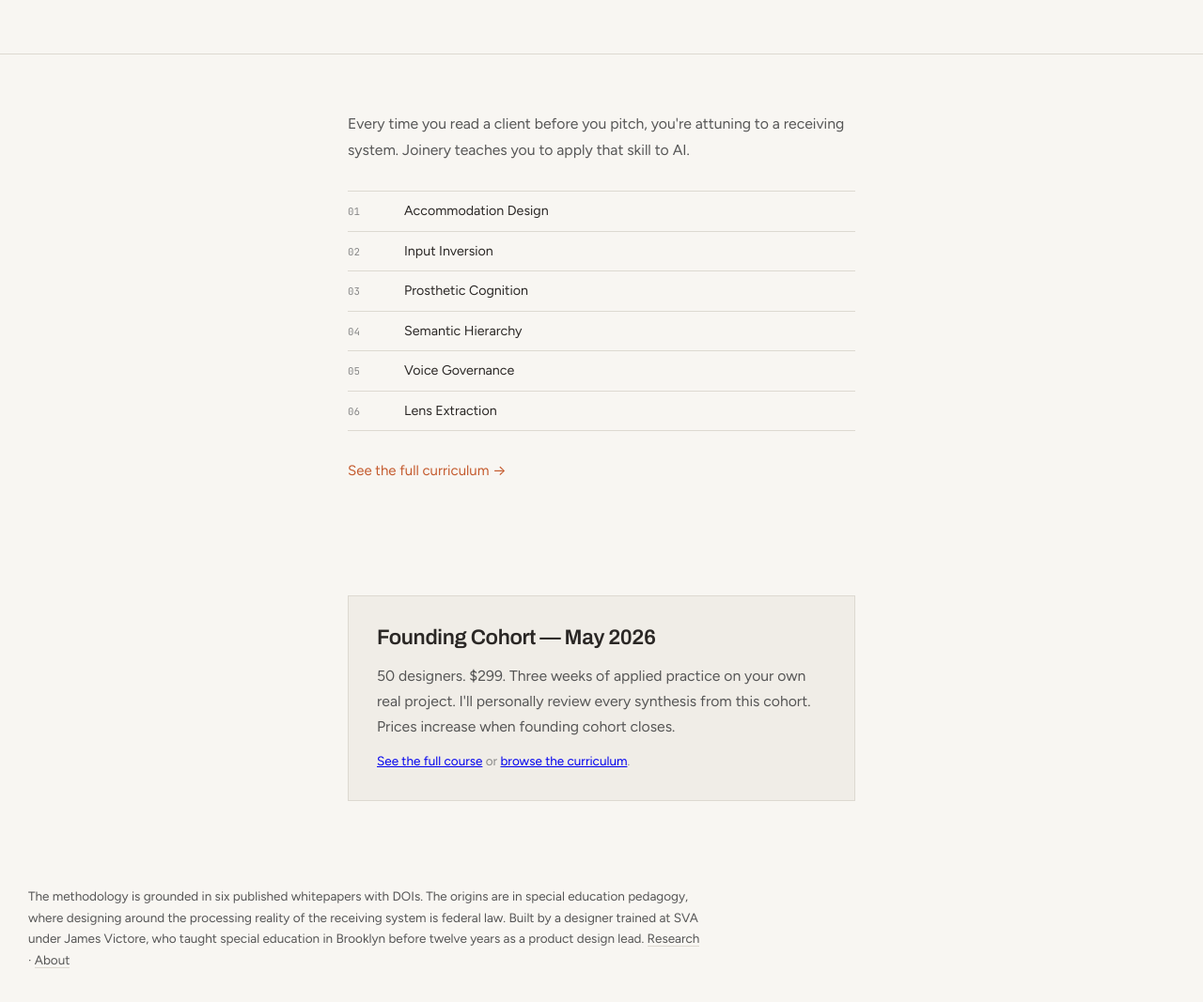
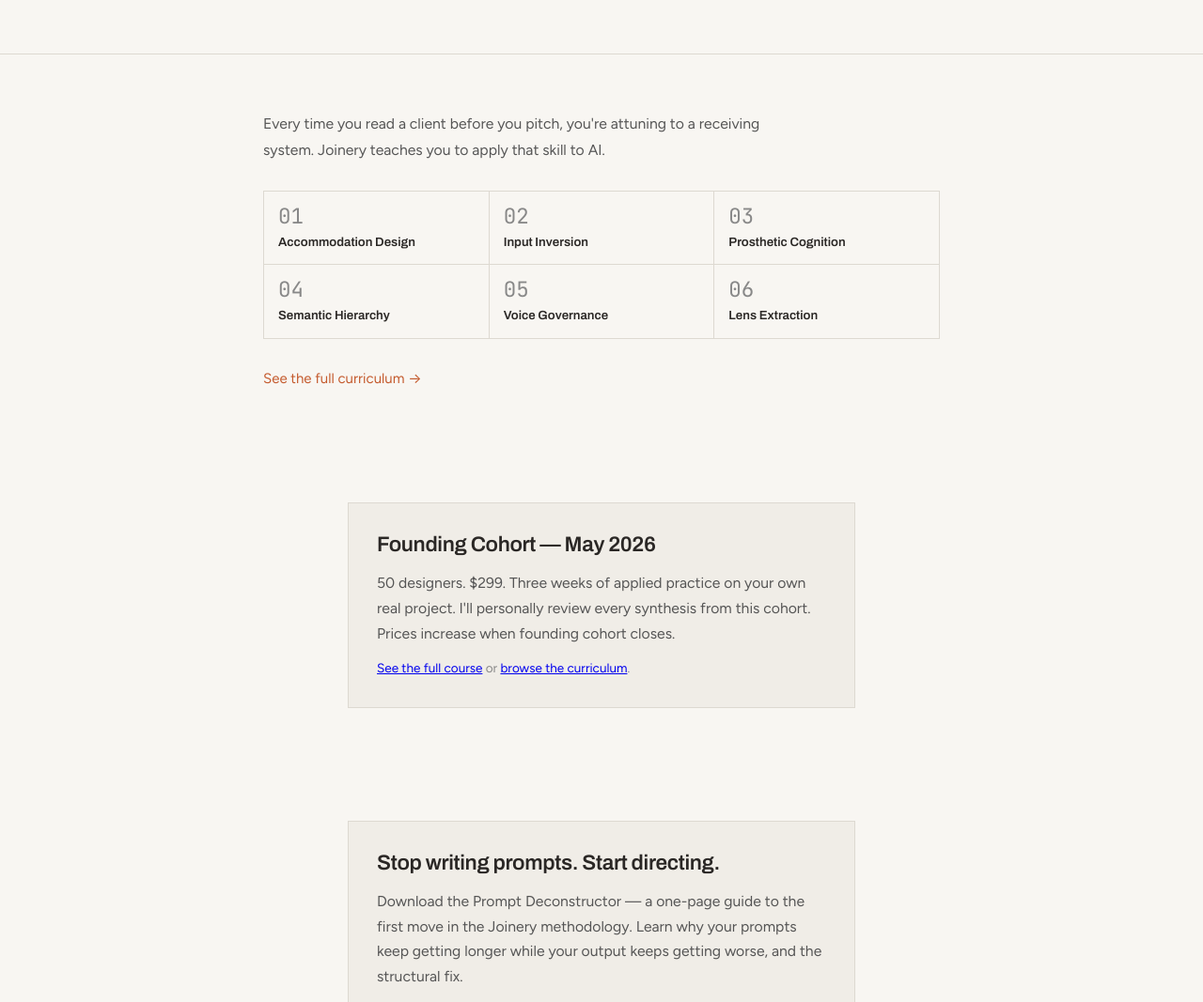
Before and after one commit to PeterSalvato/joinery-site, a plain HTML site: page index.html in a window 1280 px wide. Shown: the part 635-1702 px from the top of the page at 94% size. Drawn offline with Linux system fonts and the light colour scheme.

Commit message:
Domain list → 2×3 grid object; kill credibility section

```diff
--- a/assets/style.css
+++ b/assets/style.css
@@ -1292,20 +1292,41 @@ p {
     margin-bottom: var(--space-m);
 }
 
-.domain-list-lean {
-    list-style: none;
-    border-top: 1px solid var(--color-rule);
-    margin-bottom: var(--space-m);
-}
-
-.domain-list-lean li {
-    display: flex;
-    gap: var(--space-m);
-    padding: 0.6rem 0;
+.methodology-lean .section-inner {
+    max-width: var(--measure-wide);
+}
+
+.domain-grid {
+    display: grid;
+    grid-template-columns: repeat(3, 1fr);
+    border-top: 1px solid var(--color-rule);
+    border-left: 1px solid var(--color-rule);
+    margin: var(--space-m) 0;
+}
+
+.domain-grid-item {
+    border-right: 1px solid var(--color-rule);
     border-bottom: 1px solid var(--color-rule);
-    font-size: 0.95rem;
+    padding: var(--space-s);
+}
+
+.domain-num {
+    display: block;
+    font-family: var(--font-mono);
+    font-size: 1.5rem;
+    font-weight: 400;
+    color: var(--color-text-light);
+    line-height: 1;
+    margin-bottom: 0.5rem;
+}
+
+.domain-name {
+    display: block;
+    font-family: var(--font-heading);
+    font-size: 0.88rem;
+    font-weight: 600;
     color: var(--color-text);
-    align-items: baseline;
+    line-height: 1.3;
 }
 
 
@@ -1477,6 +1498,10 @@ input:focus-visible {
     .track-list {
         flex-direction: column;
         gap: var(--space-m);
+    }
+
+    .domain-grid {
+        grid-template-columns: repeat(2, 1fr);
     }
 
     .founder-photo {
@@ -1547,6 +1572,10 @@ input:focus-visible {
         gap: var(--space-m);
     }
 
+    .domain-grid {
+        grid-template-columns: 1fr;
+    }
+
     .signup-form {
         flex-direction: column;
     }
--- a/index.html
+++ b/index.html
@@ -56,14 +56,32 @@
         <section class="methodology-lean">
             <div class="section-inner">
                 <p>Every time you read a client before you pitch, you're attuning to a receiving system. Joinery teaches you to apply that skill to AI.</p>
-                <ol class="domain-list-lean">
-                    <li><span class="domain-number">01</span> Accommodation Design</li>
-                    <li><span class="domain-number">02</span> Input Inversion</li>
-                    <li><span class="domain-number">03</span> Prosthetic Cognition</li>
-                    <li><span class="domain-number">04</span> Semantic Hierarchy</li>
-                    <li><span class="domain-number">05</span> Voice Governance</li>
-                    <li><span class="domain-number">06</span> Lens Extraction</li>
-                </ol>
+                <div class="domain-grid">
+                    <div class="domain-grid-item">
+                        <span class="domain-num">01</span>
+                        <span class="domain-name">Accommodation Design</span>
+                    </div>
+                    <div class="domain-grid-item">
+                        <span class="domain-num">02</span>
+                        <span class="domain-name">Input Inversion</span>
+                    </div>
+                    <div class="domain-grid-item">
+                        <span class="domain-num">03</span>
+                        <span class="domain-name">Prosthetic Cognition</span>
+                    </div>
+                    <div class="domain-grid-item">
+                        <span class="domain-num">04</span>
+                        <span class="domain-name">Semantic Hierarchy</span>
+                    </div>
+                    <div class="domain-grid-item">
+                        <span class="domain-num">05</span>
+                        <span class="domain-name">Voice Governance</span>
+                    </div>
+                    <div class="domain-grid-item">
+                        <span class="domain-num">06</span>
+                        <span class="domain-name">Lens Extraction</span>
+                    </div>
+                </div>
                 <a class="text-link" href="courses.html">See the full curriculum</a>
             </div>
         </section>
@@ -75,11 +93,6 @@
                 <p>50 designers. $299. Three weeks of applied practice on your own real project. I'll personally review every synthesis from this cohort. Prices increase when founding cohort closes.</p>
                 <p class="card-note"><a href="courses/foundations.html">See the full course</a> or <a href="courses.html">browse the curriculum</a>.</p>
             </div>
-        </section>
-
-        <!-- Credibility -->
-        <section class="cred-section">
-            <p>The methodology is grounded in six published whitepapers with DOIs. The origins are in special education pedagogy, where designing around the processing reality of the receiving system is federal law. Built by a designer trained at SVA under James Victore, who taught special education in Brooklyn before twelve years as a product design lead. <a href="research.html">Research</a> · <a href="about.html">About</a></p>
         </section>
 
         <!-- Lead Magnet card -->
```
